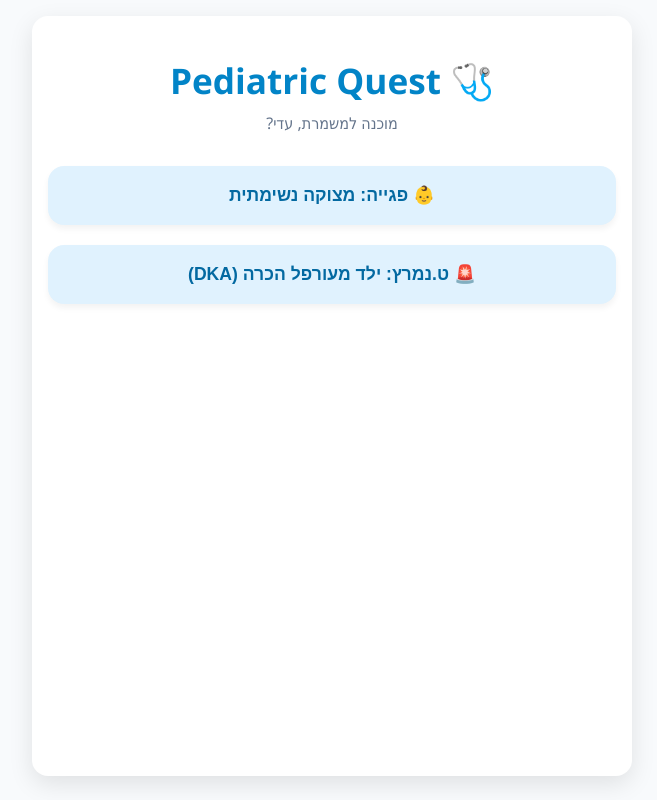
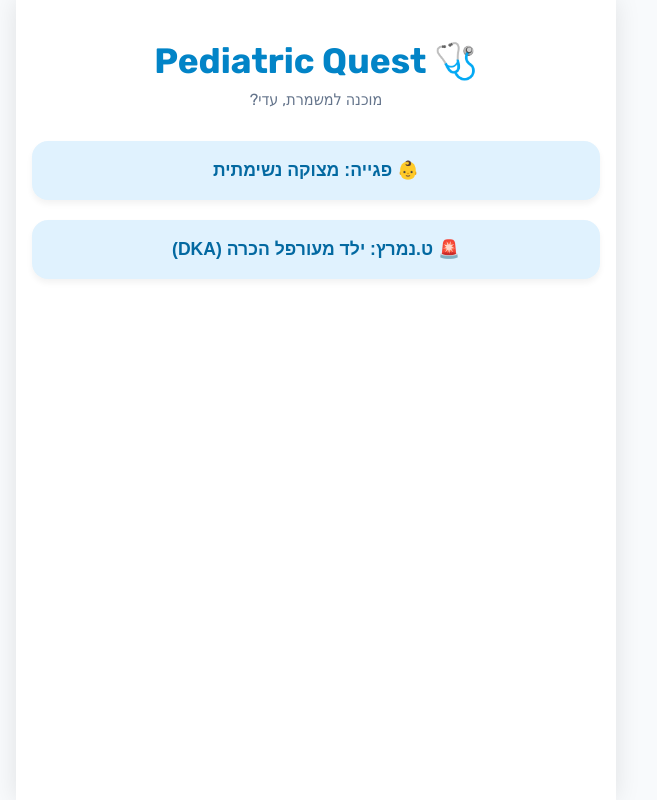
Before and after one commit to VontikiOG/ADI_LEARNING, a React (Vite) app: page / in a window 1280 px wide. Shown: the whole page, without its empty margins (355-1012 px from the left). Built offline with nearby package versions, Linux system fonts and the light colour scheme; the HTML template or start-up script is replaced by a standard one.

Commit message:
Update index.css

```diff
--- a/src/index.css
+++ b/src/index.css
@@ -5,22 +5,24 @@
 }
 
 body {
-  font-family: 'Segoe UI', Tahoma, Geneva, Verdana, sans-serif;
+  /* החלפת הפונט לרוביק */
+  font-family: 'Rubik', Tahoma, sans-serif;
   background-color: #f8fafc;
   color: #333;
-  padding: 1rem;
+  padding: 0; /* הורדנו פדינג כדי שהאפליקציה תתפוס מסך מלא בנייד */
+  margin: 0;
 }
 
 .app-container {
   max-width: 600px;
   margin: 0 auto;
   background: white;
-  border-radius: 16px;
-  box-shadow: 0 8px 24px rgba(0,0,0,0.1);
+  /* שימוש ב-dvh למניעת קפיצות גלילה בנייד */
+  min-height: 100dvh;
+  box-shadow: 0 0 24px rgba(0,0,0,0.1);
   overflow: hidden;
   position: relative;
-  min-height: 95vh;
-  padding-bottom: 80px; /* מקום לכפתור המרחף */
+  padding-bottom: 90px;
 }
 
 /* מד זמן חזותי */
@@ -146,6 +148,10 @@ body {
   cursor: pointer;
   transition: all 0.2s ease;
   user-select: none;
+
+  /* התאמות מובייל קריטיות: */
+  touch-action: manipulation;
+  -webkit-tap-highlight-color: transparent;
 }
 
 .action-card:hover {
@@ -217,6 +223,14 @@ body {
   animation: slideUp 0.3s forwards;
 }
 
+/* עיצוב כפתור מכובה (Disabled) */
+.submit-btn:disabled {
+  background-color: #94a3b8;
+  cursor: not-allowed;
+  transform: none;
+  opacity: 0.7;
+}
+
 /* אנימציות כלליות */
 @keyframes slideUp { from { opacity: 0; transform: translate(-50%, 20px); } to { opacity: 1; transform: translate(-50%, 0); } }
 @keyframes popIn { 0% { opacity: 0; transform: scale(0.9); } 100% { opacity: 1; transform: scale(1); } }
```
